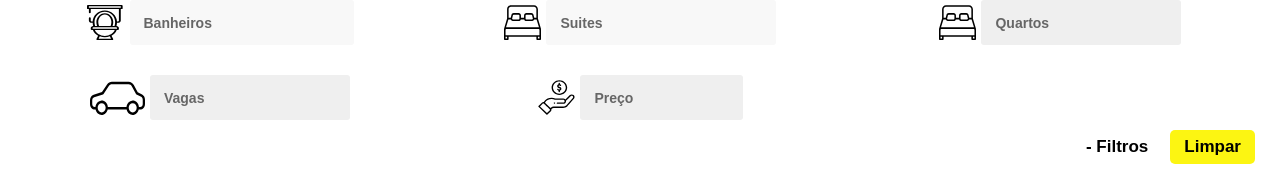
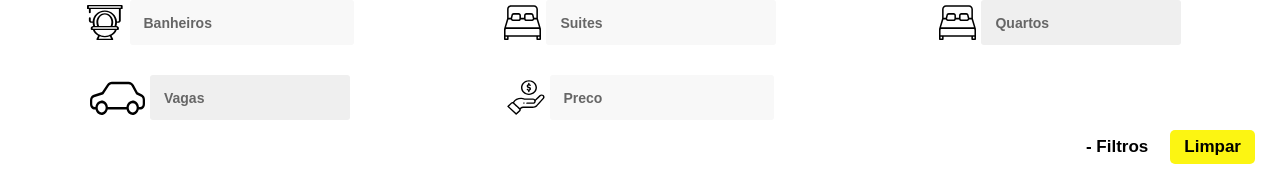
Before and after one commit to gabrielrab/nexo-front-end, a React (Create React App) app: page / in a window 1280 px wide. Both pictures are taken after typing "Sample", "Sample" into the empty fields and a click on the button "+ Filtros". Shown: the part 327-497 px from the top of the page. Built offline with nearby package versions, Linux system fonts and the light colour scheme; no server answers.

Commit message:
Update Busca.js

```diff
--- a/src/pages/Busca.js
+++ b/src/pages/Busca.js
@@ -32,9 +32,6 @@ export default function Busca() {
   async function handleChange(event) {
     event.preventDefault();
     const { value, name } = event.target;
-
-    debugger;
-
     let filtered;
 
     apply === false
@@ -259,19 +256,13 @@ export default function Busca() {
                 <li>
                   <label>
                     <img src={hand} alt="Preco" className="icone" />
-                    <select
+                    <input
+                      type="number"
+                      name="price"
+                      placeholder="Preco"
                       className="no-border"
-                      name="price"
                       onChange={handleNumero}
-                    >
-                      <option>Preço</option>
-                      <option value="10000">Maior que 10 mil</option>
-                      <option value="300">Maior que 300m²</option>
-                      <option value="400">Maior que 400m²</option>
-                      <option value="500">Maior que 500m²</option>
-                      <option value="600">Maior que 600m²</option>
-                      <option value="700">Maior que 700m²</option>
-                    </select>
+                    />
                   </label>
                 </li>
               </>
```
